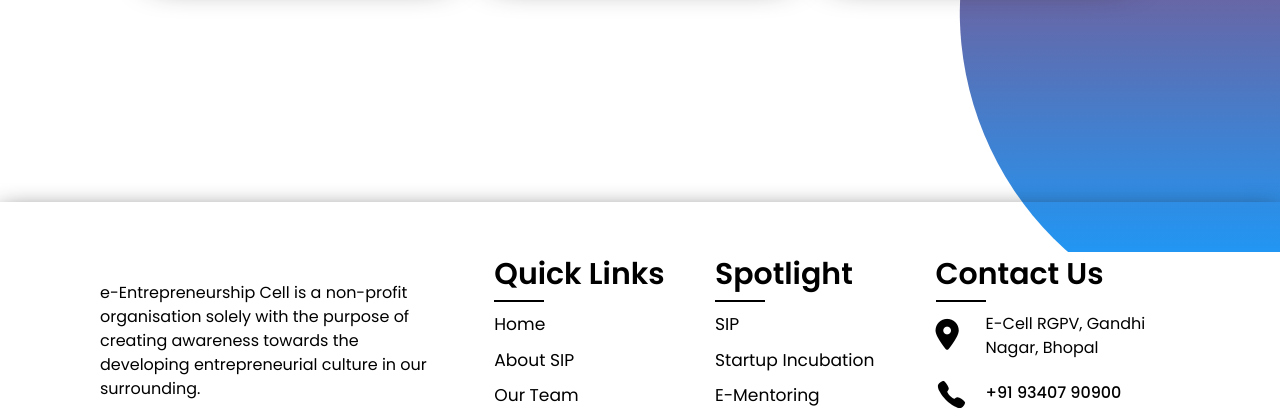
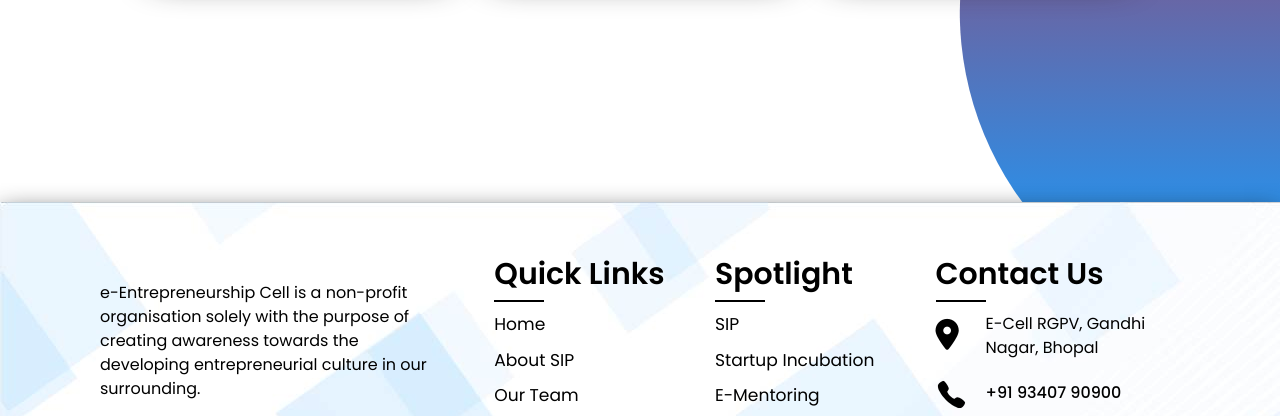
Before and after one commit to e-cellrgpv/E-Cell_website_frontend, a plain HTML site: page team.html in a window 1280 px wide. Shown: the part 1248-1664 px from the top of the page. Drawn offline with nearby package versions, Linux system fonts and the light colour scheme; a web font is replaced by a local one.

Commit message:
done few changes

```diff
--- a/style1.css
+++ b/style1.css
@@ -504,7 +504,7 @@ footer{
   /* background-position: bottom; */
   /* border-top-left-radius: 50px; */
   /* border-top-right-radius: 50px; */
-  background: url(background.jpg);
+  background: url(./teamasset/background.jpg);
   z-index: 1;
 }
 
```
